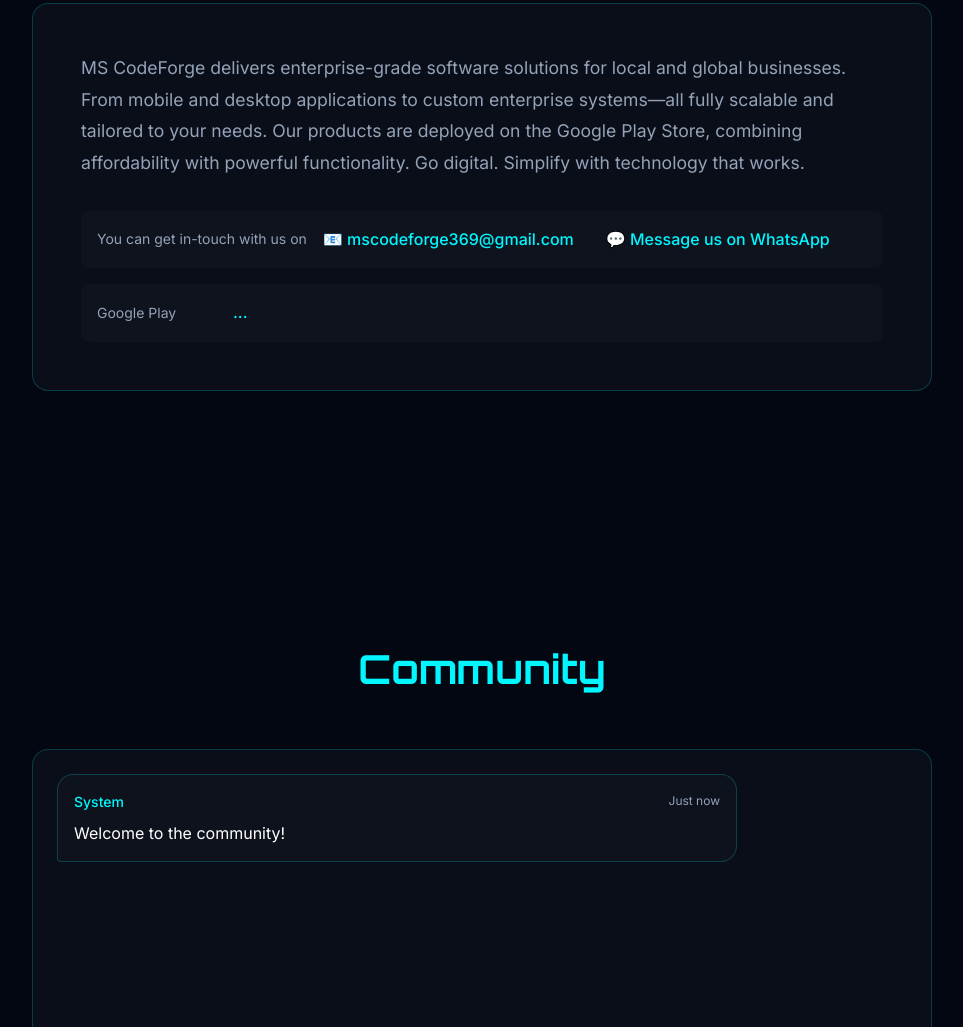
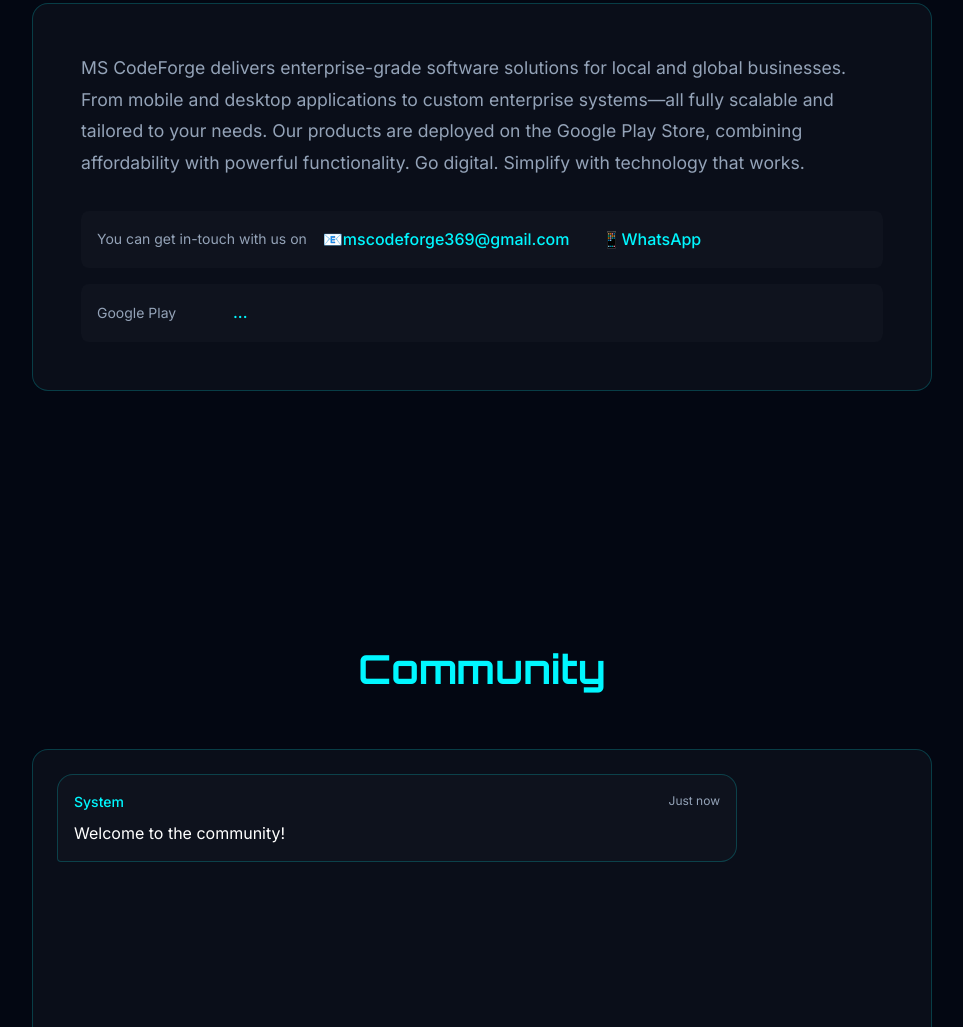
Before and after one commit to Mweemba-3/ms-site, a plain HTML site: page index.html in a window 1280 px wide. Shown: the part 1859-2886 px from the top of the page, without its empty margins (158-1121 px from the left). Drawn offline with nearby package versions, Linux system fonts and the light colour scheme; no server answers.

Commit message:
Update index.html

```diff
--- a/index.html
+++ b/index.html
@@ -84,8 +84,12 @@
                     <div class="contact-info">
                         <div class="contact-item">
                             <span class="contact-label">You can get in-touch with us on</span>
-                        <a href="mailto:mscodeforge369@gmail.com" class="contact-value">📧 mscodeforge369@gmail.com</a> <br/>
-                        <a href="https://wa.me/+260961439127" class="contact-value">💬 Message us on WhatsApp</a>
+<a href="mailto:mscodeforge369@gmail.com" class="contact-value">
+    📧mscodeforge369@gmail.com
+</a><br/>
+<a href="https://wa.me/+260961439127" class="contact-value">
+    📱WhatsApp
+</a>
                         </div>
                         <div class="contact-item">
                             <span class="contact-label">Google Play</span>
```
